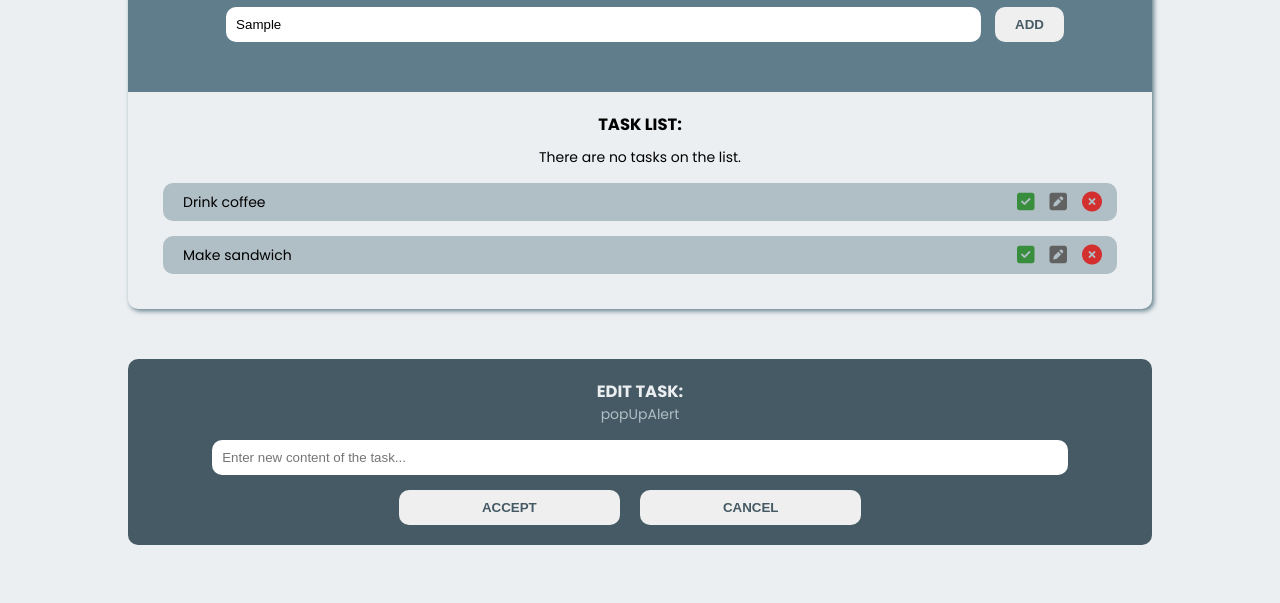
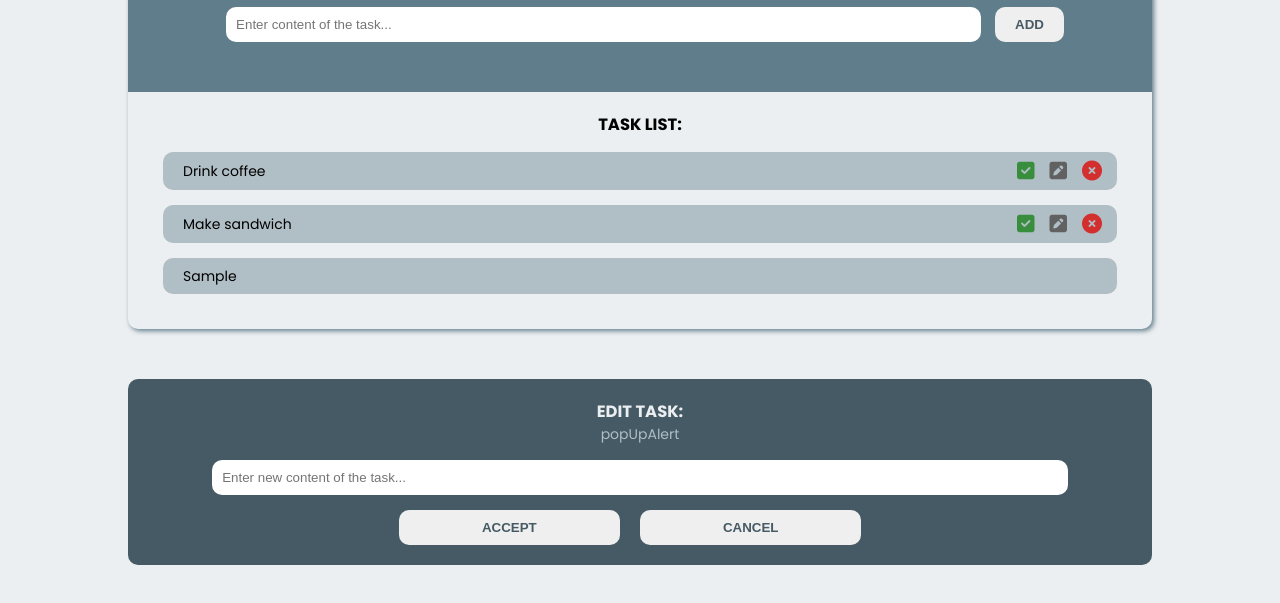
Before and after one commit to damian-krz/ToDoList, a plain HTML site: page index.html in a window 1280 px wide. Both pictures are taken after typing "Sample" into the empty fields and a click on the button "ADD". Shown: the part 165-768 px from the top of the page. Drawn offline with Linux system fonts and the light colour scheme.

Commit message:
add functions: domElements, domEvents, addNewTask

```diff
--- a/css/style.css
+++ b/css/style.css
@@ -73,7 +73,7 @@ h1 {
     text-transform: uppercase;
 }
 
-.noTaskAlert {
+.taskAlert {
     margin: 10px;
 }
 
--- a/index.html
+++ b/index.html
@@ -22,7 +22,7 @@
         </div>
         <div class="toDoList">
             <h3>Task list:</h3>
-            <p class="noTaskAlert">There are no tasks on the list.</p>
+            <p class="taskAlert">There are no tasks on the list.</p>
             <ul>
                 <li class="test">Drink coffee
                     <div class="tools">
--- a/js/main.js
+++ b/js/main.js
@@ -0,0 +1,35 @@
+let $toDoInput;
+let $addButton;
+let $noTaskAlert;
+let $taskList;
+let $newTask;
+
+const main = () => {
+    domElements();
+    domEvents();
+};
+
+const domElements = () => {
+    $toDoInput = document.querySelector(".toDoInput");
+    $addButton = document.querySelector(".addButton");
+    $noTaskAlert = document.querySelector(".taskAlert");
+    $taskList = document.querySelector(".toDoList ul");
+};
+
+const domEvents = () => {
+    $addButton.addEventListener("click", addNewTask);
+};
+
+const addNewTask = () => {
+    if($toDoInput.value != "") {
+        $newTask = document.createElement("li");
+        $newTask.innerText = $toDoInput.value;
+        $taskList.appendChild($newTask);
+        $toDoInput.value = "";
+        $noTaskAlert.innerText = "";
+    } else {
+        $noTaskAlert.innerText = "Enter the task content!";
+    }
+}
+
+document.addEventListener("DOMContentLoaded", main);
```
